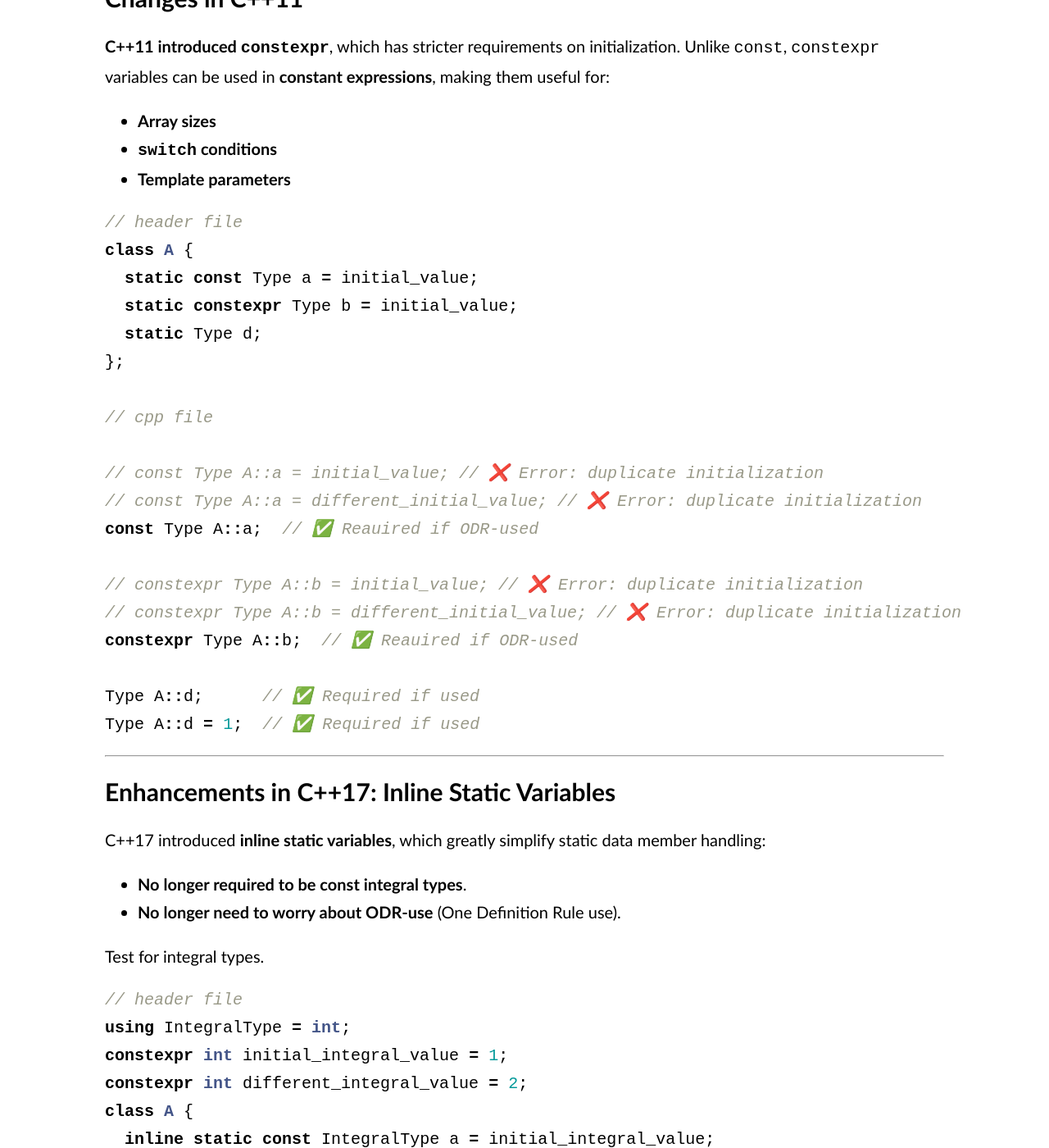
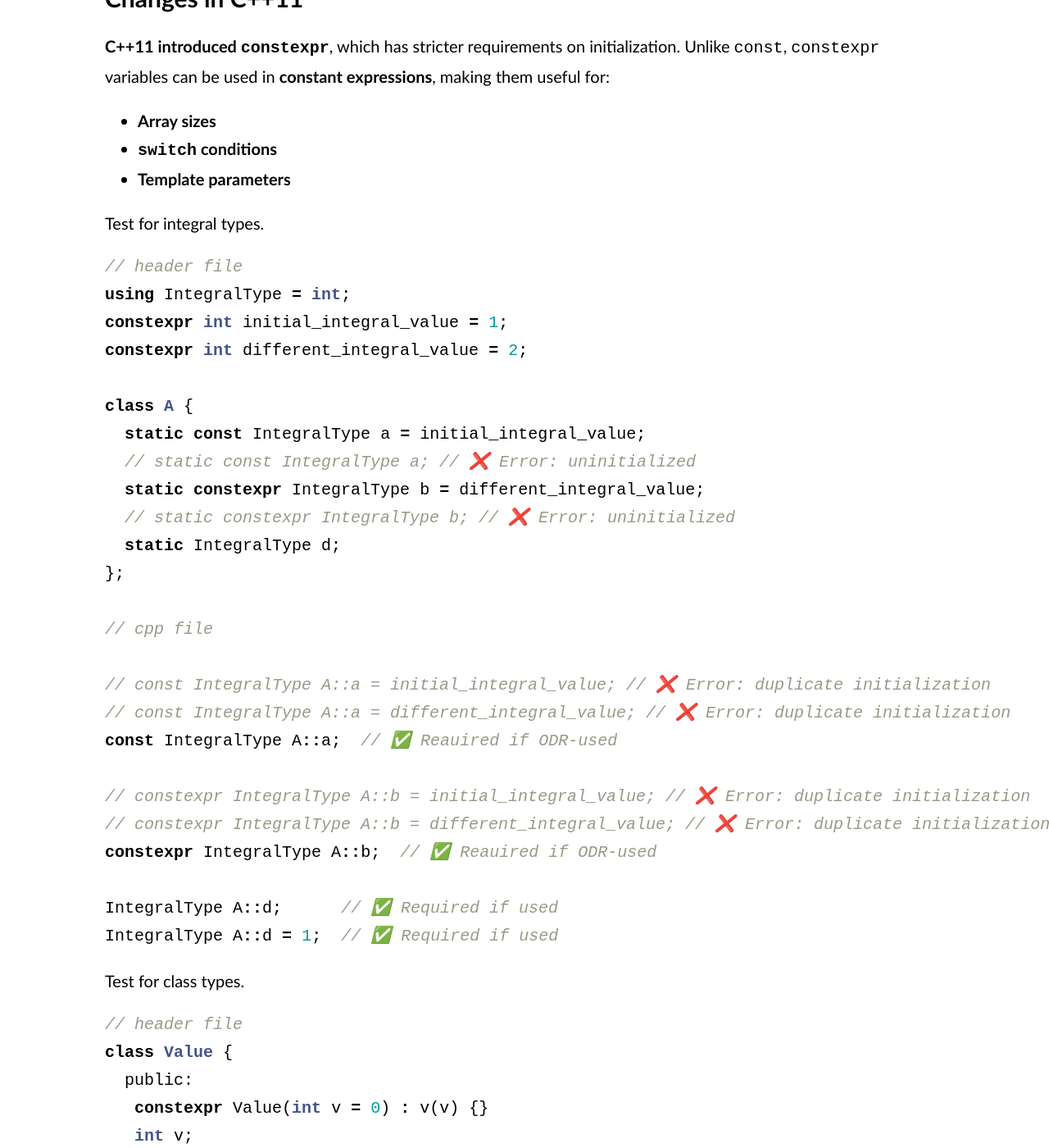
Before and after one commit to baihacker/main, a Jekyll site: the page built from docs/_posts/2025-02-09-A_survey_on_c++_class_static_data_members.md, in a window 1280 px wide and 1400 px high, scrolled down 1579 px. Shown: the whole window at 82% size. Built offline with Jekyll 4.4.1, drawn with Linux system fonts in a browser that asks for light colours; comment, search, counter and statistics services are not loaded; some of the changed text lies outside the part shown.

Commit message:
Refine docs.

````diff
--- a/docs/_posts/2025-02-09-A_survey_on_c++_class_static_data_members.md
+++ b/docs/_posts/2025-02-09-A_survey_on_c++_class_static_data_members.md
@@ -73,26 +73,72 @@
 - **`switch` conditions**
 - **Template parameters**
 
+Test for integral types.
 ```cpp
 // header file
+using IntegralType = int;
+constexpr int initial_integral_value = 1;
+constexpr int different_integral_value = 2;
+
 class A {
-  static const Type a = initial_value;
-  static constexpr Type b = initial_value;
-  static Type d;
+  static const IntegralType a = initial_integral_value;
+  // static const IntegralType a; // ❌ Error: uninitialized
+  static constexpr IntegralType b = different_integral_value;
+  // static constexpr IntegralType b; // ❌ Error: uninitialized
+  static IntegralType d;
 };
 
 // cpp file
 
-// const Type A::a = initial_value; // ❌ Error: duplicate initialization
-// const Type A::a = different_initial_value; // ❌ Error: duplicate initialization
-const Type A::a;  // ✅ Reauired if ODR-used
+// const IntegralType A::a = initial_integral_value; // ❌ Error: duplicate initialization
+// const IntegralType A::a = different_integral_value; // ❌ Error: duplicate initialization
+const IntegralType A::a;  // ✅ Reauired if ODR-used
 
-// constexpr Type A::b = initial_value; // ❌ Error: duplicate initialization
-// constexpr Type A::b = different_initial_value; // ❌ Error: duplicate initialization
-constexpr Type A::b;  // ✅ Reauired if ODR-used
+// constexpr IntegralType A::b = initial_integral_value; // ❌ Error: duplicate initialization
+// constexpr IntegralType A::b = different_integral_value; // ❌ Error: duplicate initialization
+constexpr IntegralType A::b;  // ✅ Reauired if ODR-used
 
-Type A::d;      // ✅ Required if used
-Type A::d = 1;  // ✅ Required if used
+IntegralType A::d;      // ✅ Required if used
+IntegralType A::d = 1;  // ✅ Required if used
+```
+
+Test for class types.
+```cpp
+// header file
+class Value {
+  public:
+   constexpr Value(int v = 0) : v(v) {}
+   int v;
+ };
+
+ using ClassType = Value;
+ constexpr Value initial_class_value(1);
+ constexpr Value different_class_value(2);
+
+ class B {
+  public:
+   // static const ClassType a = initial_class_value; // ❌ Error
+   static const ClassType b;
+
+   static constexpr ClassType c = initial_class_value;
+   // static constexpr ClassType d; // ❌ Error: must have an initializer
+
+   // static ClassType e = initial_class_value; // ❌ Error
+   static ClassType f;
+ };
+
+ // cpp file
+
+ const ClassType B::b = different_class_value; // ✅ Required when used
+ const ClassType B::b; // ✅ Required when used
+
+ // constexpr ClassType B::c = initial_class_value; // ❌ Error: duplicate initialization
+ // constexpr ClassType B::c = different_class_value; // ❌ Error: duplicate initialization
+ constexpr ClassType B::c; // ✅ Required when ODR-used
+
+ ClassType B::f = different_class_value; // ✅ Required when used
+ ClassType B::f; // ✅ Required when used
+
 ```
 
 ---
@@ -139,6 +185,7 @@
 
 Test for class types.
 ```cpp
+// header file
 class Value {
  public:
   constexpr Value(int v = 0) : v(v) {}
@@ -154,7 +201,7 @@
   inline static const ClassType b;
 
   inline static constexpr ClassType c = initial_class_value;
-  inline static const ClassType d;
+  inline static constexpr ClassType d;
 
   inline static ClassType e = initial_class_value;
   inline static ClassType f;
@@ -171,7 +218,7 @@
 
 // constexpr ClassType B::c = initial_class_value; // ❌ Error: duplicate initialization
 // constexpr ClassType B::c = different_class_value; // ❌ Error: duplicate initialization
-constexpr ClassType B::c; // ❌ Error: edefinition
+constexpr ClassType B::c; // ✅ Error: edefinition
 
 // const ClassType B::d = different_class_value; // ❌ Error: redefinition
 // const ClassType B::d; // ❌ Error: redefinition
````
